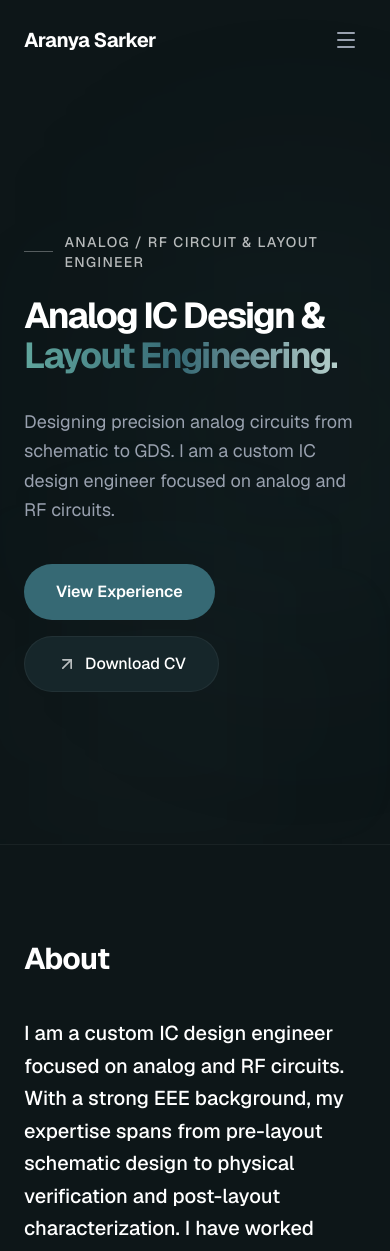
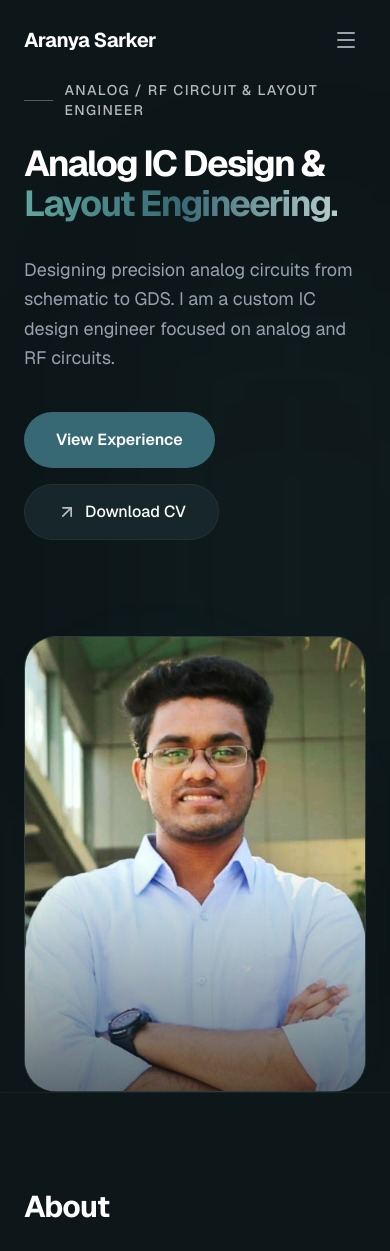
Before and after one commit to Roy-29/SARKER-ARANYA, a Next.js app: page / in a window 390 px wide. Shown: the top 1251 px of the page. Built offline with nearby package versions, Linux system fonts and the light colour scheme.

Commit message:
Fix: display profile photo on mobile

```diff
--- a/src/components/sections/Hero.tsx
+++ b/src/components/sections/Hero.tsx
@@ -72,12 +72,12 @@ export function Hero() {
           </motion.div>
         </div>
 
-        <div className="lg:col-span-4 hidden lg:flex justify-end">
+        <div className="lg:col-span-4 flex justify-center lg:justify-end mt-12 lg:mt-0 w-full">
           <motion.div
             initial={{ opacity: 0, scale: 0.9 }}
             animate={{ opacity: 1, scale: 1 }}
             transition={{ duration: 0.7, delay: 0.4, ease: "easeOut" }}
-            className="relative w-full aspect-3/4 rounded-[32px] overflow-hidden bg-surface border border-white/10 group"
+            className="relative w-full max-w-sm lg:max-w-full aspect-[3/4] lg:aspect-3/4 rounded-[32px] overflow-hidden bg-surface border border-white/10 group"
           >
             <Image
               src="/profile.jpeg"
```
